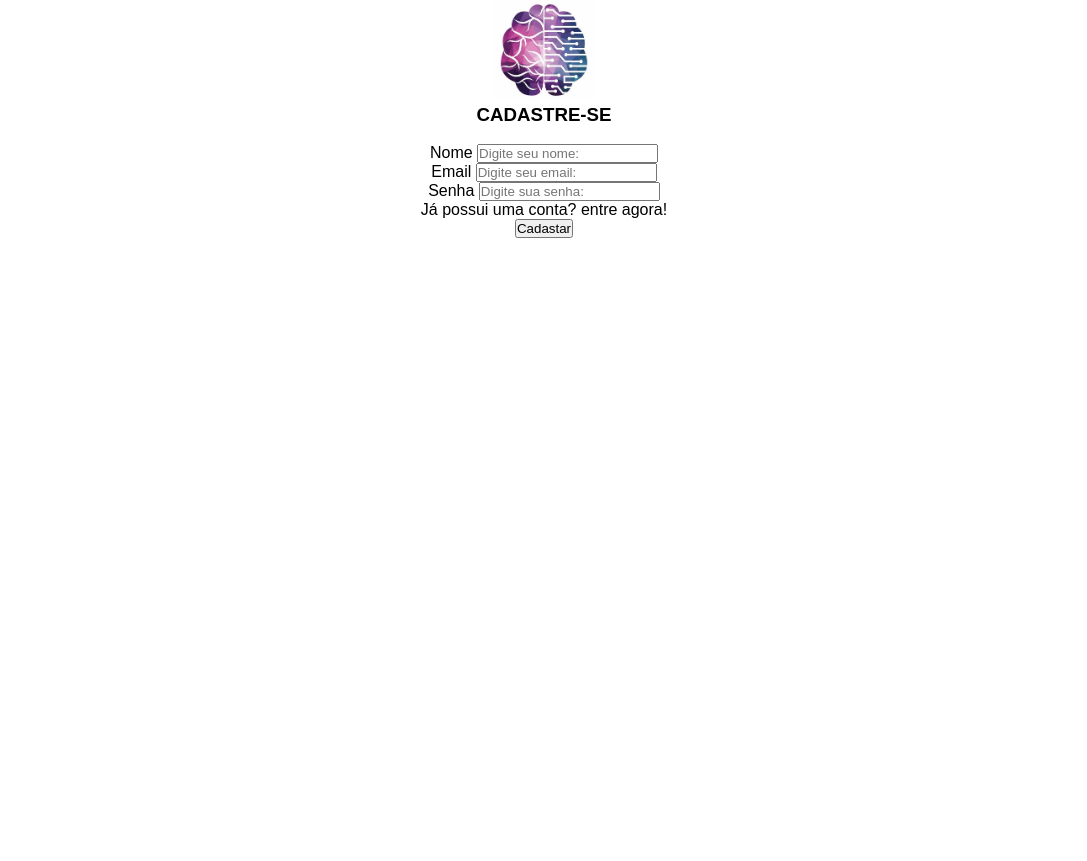
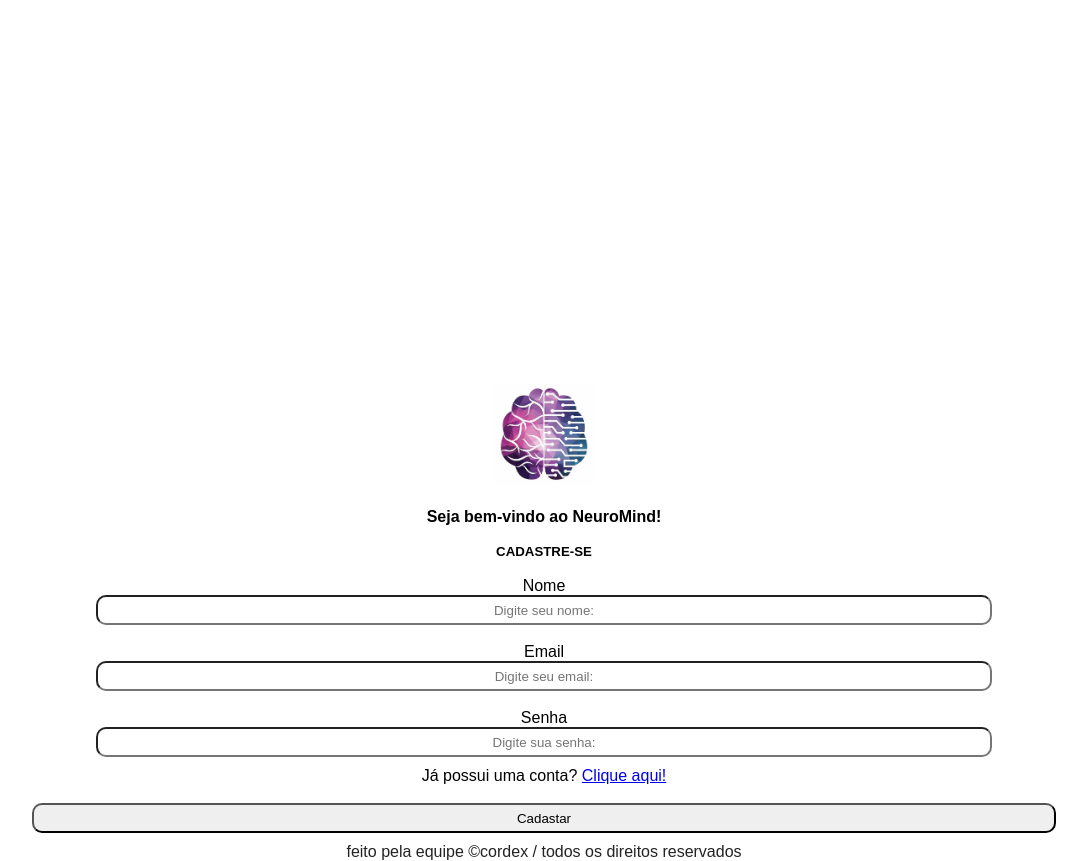
Before and after one commit to NeuroMindGIt/NeuroMind, a PHP site: page / in a window 1280 px wide. Shown: the whole page, without its empty margins (96-1183 px from the left). Before the commit the page ends 238 px from the top, so only its background shows below. Run offline with PHP 8.4, Linux system fonts and the light colour scheme.

Commit message:
Add itens na tela de cadastro

```diff
--- a/css/cadastro.css
+++ b/css/cadastro.css
@@ -3,6 +3,7 @@
 
 /* Body da tela de usuario - VW*/
 .bodycadastro{
+    position: absolute;
     width: 100%; /*Largura 100% da tela do usuario - Att. Vinícius W. */
     height: 100vh; /*Altura 100% da tela do usuario - Att. Vinícius W.*/
     align-items: center;
@@ -12,6 +13,43 @@
 
 }
 
+/* logo da tela de cadastro - Vw*/
 .logo-cadastro{
     width: 100px;
 }
+
+
+/*personalizando inputs da telad e cadastro -VW*/
+.bodycadastro input{
+    text-align: center;
+    height: 30px;
+    width: 70%;
+    border-radius: 10px;
+}
+
+/*Paragrafo de cadastro -Vw*/
+.bodycadastro p{
+    margin-top: 10px;
+}
+
+/*Editando a main do cadastro - Vw*/
+.maincadastro{
+    margin-top: 30%;
+    align-items: center;
+    justify-content: center;
+    text-align: center;
+}
+
+/*Editando o botão de cadastro*/
+.bodycadastro button{
+    cursor: pointer;
+    width: 80%;
+    height: 30px;
+    border-radius: 10px;
+}
+
+/*Texto de bem vindo do cadastro*/
+.bodycadastro h4{
+    margin-top: 20px;
+
+}
--- /dev/null
+++ b/css/footer.css
@@ -0,0 +1,4 @@
+footer p{
+    color: rgb(35, 35, 35);
+    width: 100%;
+}
--- a/css/main.css
+++ b/css/main.css
@@ -2,4 +2,5 @@
 
 @import url("./menu-topo.css");
 @import url("./cadastro.css");
+@import url("./footer.css");
 @import url("./reset.css");
--- a/includes/footer.php
+++ b/includes/footer.php
@@ -0,0 +1,3 @@
+<footer>
+    <p>feito pela equipe &copycordex / todos os direitos reservados</p>
+</footer>
--- a/pages/cadastro.php
+++ b/pages/cadastro.php
@@ -2,24 +2,38 @@
 <html lang="en">
 <head>
     <meta charset="UTF-8">
-    <meta name="viewport" content="width=device-width, initial-scale=1.0">
+    <meta name="viewport" content="width=device-width, initial-scale=1, maximum-scale=1, user-scalable=no">
     <link rel="stylesheet" href="css/main.css">
     <link rel="icon" href="assets/icons/logo.png">
     <title>Cadastro CareConnect</title>
 </head>
 <body class="bodycadastro">
+    <main class="maincadastro">
     <img src="assets/icons/logo.png" class="logo-cadastro">
-    <h3>CADASTRE-SE</h3>
+    <h4>Seja bem-vindo ao NeuroMind!</h4>
     <br>
+    <h5>CADASTRE-SE</h5>
+    <br>
+    <form action="cadastro.php" method="post">
     <label>Nome</label>
+    <br>
     <input type="text" placeholder="Digite seu nome:" id="nome-user" class="input-cadastro">
+    <br><br>
+    <label>Email</label>
     <br>
-    <label>Email</label>
     <input type="email" placeholder="Digite seu email:" id="email-user" class="input-cadastro">
+    <br><br>
+    <label>Senha</label>
     <br>
-    <label>Senha</label>
     <input type="password" placeholder="Digite sua senha:" id="senha-user" class="input-cadastro">
-    <p>Já possui uma conta? entre agora!</p>
+    <p>Já possui uma conta? <a href="pages/login.php">Clique aqui!</a></p>
+    <br>
     <button class="submit-cad" id="submit-cad">Cadastar</button>
+
+    <?php
+        include './includes/footer.php';
+    ?>
+</main>
+</form>
 </body>
 </html>
```
Also changed, not shown: pages/login.php (added).
